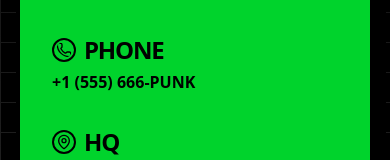
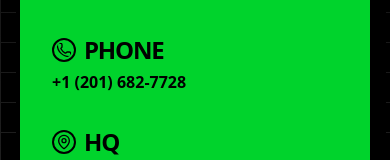
Before and after one commit to jbxjbx/Nourish-Select, a Next.js app: page /contact in a window 390 px wide. Shown: the part 628-788 px from the top of the page. Built offline with nearby package versions, Linux system fonts and the light colour scheme; no server answers; a web font is replaced by a local one.

Commit message:
chore: update contact phone number to real number

```diff
--- a/src/app/contact/page.tsx
+++ b/src/app/contact/page.tsx
@@ -90,7 +90,7 @@ export default function ContactPage() {
                                     <h3 className="text-2xl font-black uppercase mb-1 flex items-center gap-2">
                                         <Phone className="w-6 h-6 border-2 border-black p-0.5 rounded-full" /> Phone
                                     </h3>
-                                    <p className="font-bold">+1 (555) 666-PUNK</p>
+                                    <p className="font-bold">+1 (201) 682-7728</p>
                                 </div>
                                 <div>
                                     <h3 className="text-2xl font-black uppercase mb-1 flex items-center gap-2">
```
